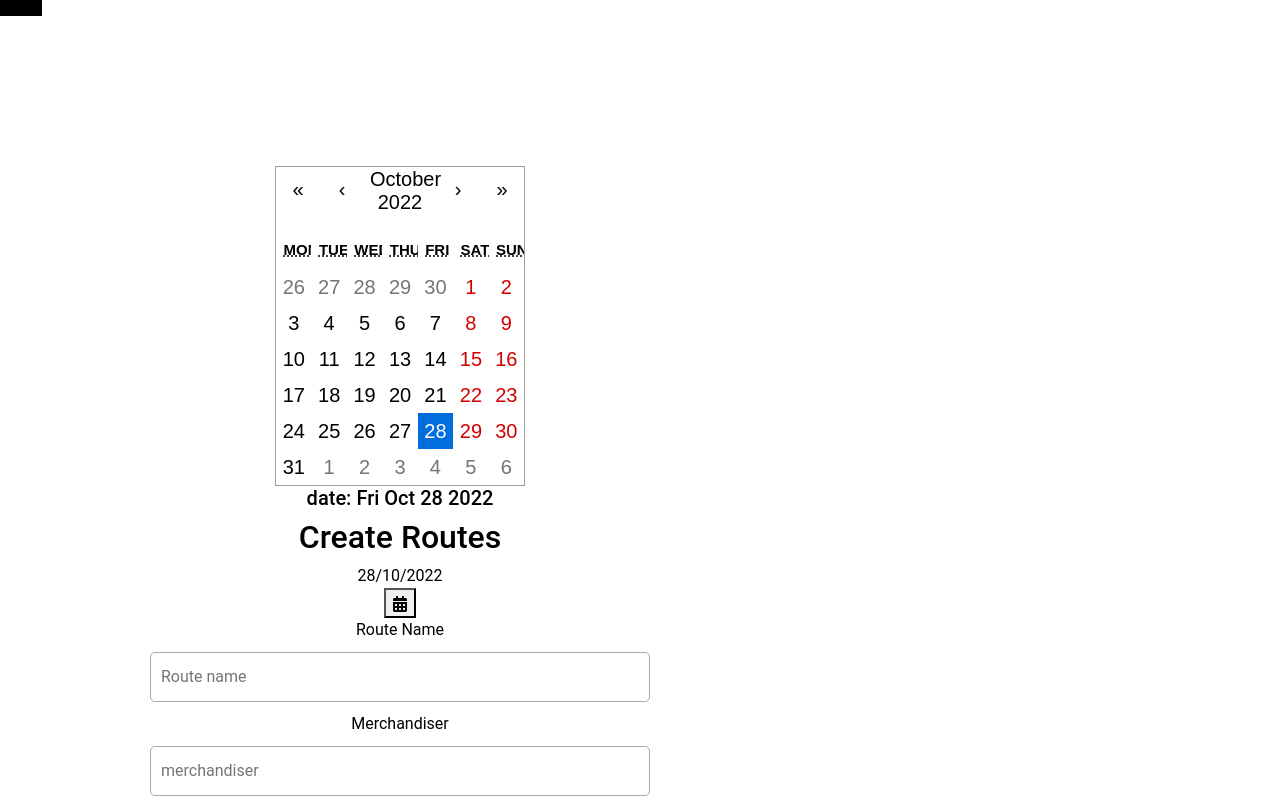
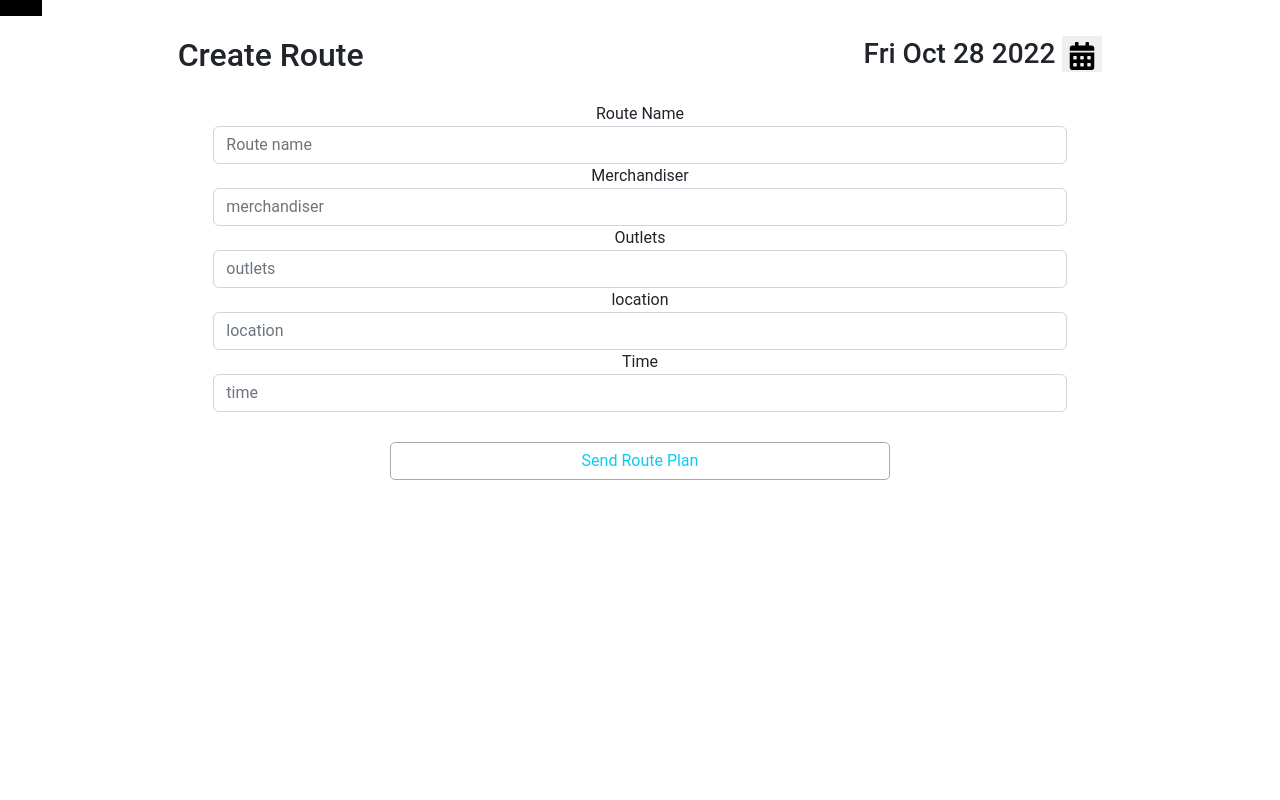
Before and after one commit to abdirahmanmohamedabdi/mash-frontend, a React (Create React App) app: page /Routeplan in a window 1280 px wide. Shown: the part 840-1640 px from the top of the page. After the commit the page ends 1350 px from the top, so only its background shows below. Built offline with nearby package versions, Linux system fonts and the light colour scheme; what google-maps-react would draw is missing.

Commit message:
style the route form

```diff
--- a/src/pages/Routeplan.jsx
+++ b/src/pages/Routeplan.jsx
@@ -1,6 +1,7 @@
 import React, {useState} from 'react'
 import Calendar from 'react-calendar';
 import { FaCalendarAlt } from "react-icons/fa";
+import Form from "react-bootstrap/Form";
 import "../App.css"
 
 function Routeplan() {
@@ -10,7 +11,7 @@ function Routeplan() {
   const [outlets, setOutlets] = useState("");
   const [location, setlocation] = useState("");
   const [time, setTime] = useState("");
-  const [show, setShow] = useState(true)
+  const [show, setShow] = useState(false)
   const current = new Date();
   const date = `${current.getDate()}/${current.getMonth()+1}/${current.getFullYear()}`;
   const [dates, setDate] = useState(new Date())
@@ -62,33 +63,48 @@ function Routeplan() {
 
 
   return (
-    <div style={
-      styles.all
-    }>
+    <div >
 
-     <form style={styles.form} onSubmit={handleSubmit} >
+     <Form style={styles.form} onSubmit={handleSubmit} >
+
+
+        <div style={styles.h3}>
+        <h2>Create Route</h2>
+        <h3>{dates.toDateString()} <button  style={styles.btn } onClick={() => setShow(!show)}> <FaCalendarAlt /></button></h3>
+
+         </div>
+
         <div>
        {
          show?
          <h5>
          <Calendar onChange={setDate} value={dates}/>
-          date: {dates.toDateString()}</h5>
+          </h5>
           :null
        }
        </div>
 
-        <h2>Create Routes </h2>  {date} <button onClick={() => setShow(!show)}> <FaCalendarAlt /></button>
-            <label>Route Name</label>
-            <input style={styles.input }
+
+
+       <div  class="col-8">
+            <label for="floatingInput">Route Name</label>
+            <input
+                class="form-control"
+                id="floatingInput"
                 type="text"
                 placeholder="Route name"
                 value={route_name}
                 onChange={(e) => setRoute_name(e.target.value)}
 
              />
+        </div>
 
-            <label>Merchandiser</label>
-            <input style={styles.input }
+
+        <div  class="col-8">
+            <label for="floatingInput">Merchandiser</label>
+            <input
+              class="form-control"
+                id="floatingInput"
                  type="text"
                 placeholder="merchandiser"
                 value={merchandiser}
@@ -96,36 +112,51 @@ function Routeplan() {
 
              />
 
-            <label>Outlets</label>
-            <input style={styles.input }
+        </div>
+
+        <div class="col-8">
+
+            <label for="floatingInput">Outlets</label>
+            <input
+                class="form-control"
+                id="floatingInput"
                 type="text"
                 placeholder="outlets"
                 value={outlets}
                 onChange={(e) => setOutlets(e.target.value)}
 
              />
-
-            <label>location</label>
-            <input style={styles.input }
+       </div>
+          <div class="col-8">
+            <label for="floatingInput">location</label>
+            <input
+               class="form-control"
+                id="floatingInput"
                 type="text"
                 placeholder="location"
                 value={location}
                  onChange={(e) => setlocation(e.target.value)}
 
              />
+          </div>
 
-            <label>Time</label>
-            <input style={styles.input }
+          <div class="col-8">
+
+            <label for="floatingInput">Time</label>
+            <input
+                class="form-control"
+                id="floatingInput"
                  type="text"
                 placeholder="time"
                 value={time}
                  onChange={(e) => setTime(e.target.value)}
 
              />
+          </div>
 
 
-        <button style={styles.button }> Send Route Plan </button>
-      </form>
+        <button style={styles.button } class="btn btn-outline-info"> Send Route Plan </button>
+      </Form>
 
 
     </div>
@@ -142,6 +173,12 @@ const styles = {
     padding: "50px ",
     justifycontent: "space between",
     color: "black"
+  },
+  h3: {
+    padding: "20px",
+    display: "flex",
+    flexDirection: "row",
+    gap: "500px"
   },
 
   form: {
@@ -160,8 +197,11 @@ const styles = {
   button: {
     border: "1px solid #a9a9a9",
     borderRadius: 5,
-    width: 300,
-    padding: 10
+    width: 500,
+    margin: "30px 0"
+  },
+  btn: {
+   border: "none",
   }
 };
 
```
Lines whose indentation alone changed are shown as unchanged.
